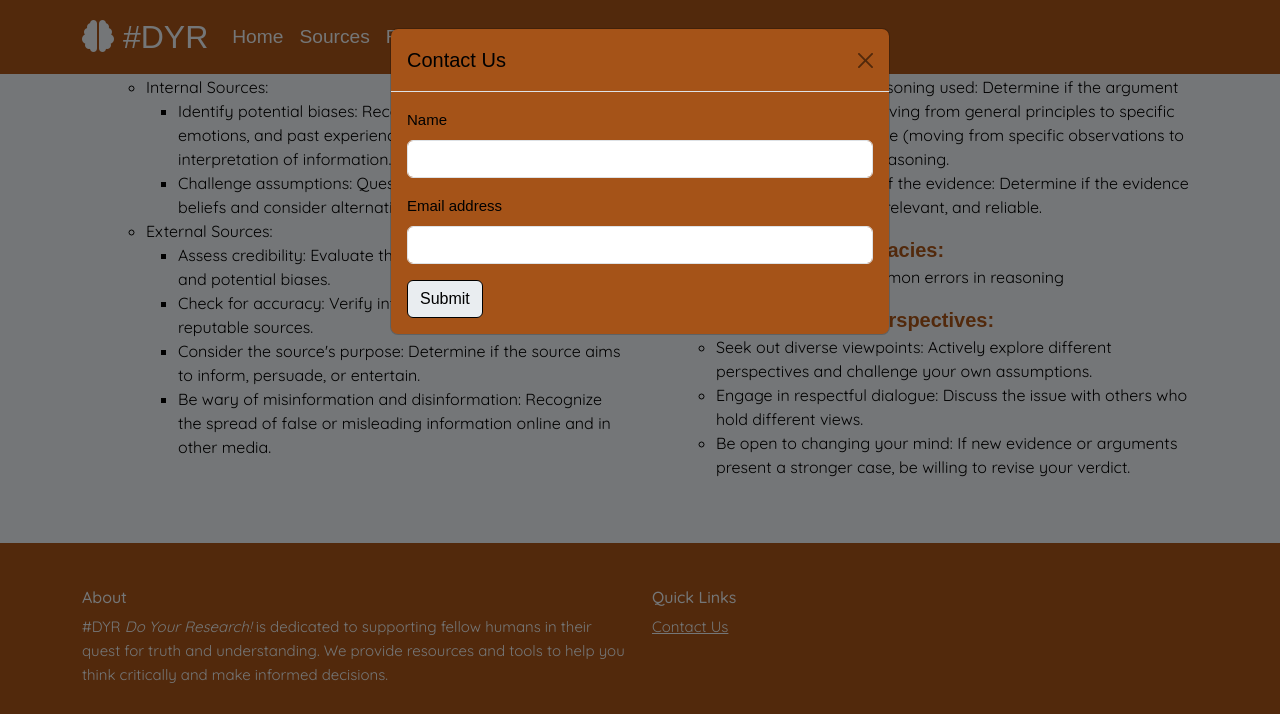
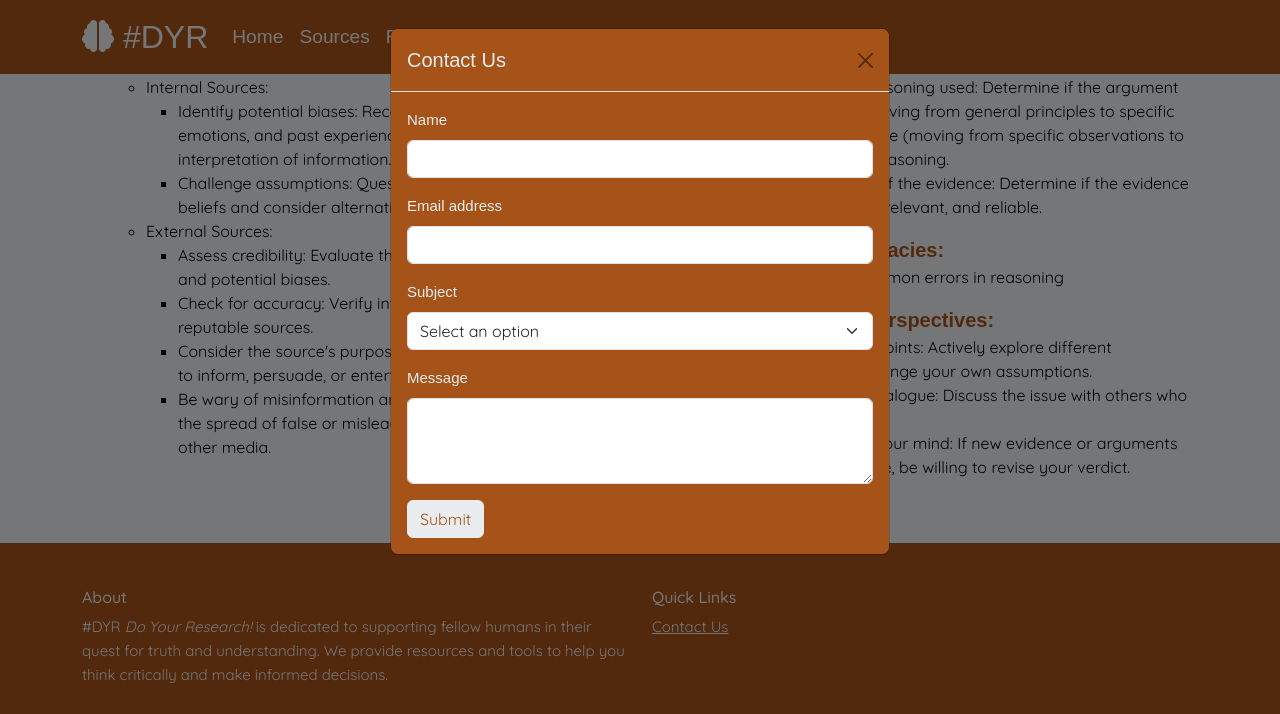
Before and after one commit to joe-aswonvos/ci-bootstrap-individual-project, a plain HTML site: page index.html in a window 1280 px wide. Both pictures are taken after a click on the link "Contact Us". Shown: the part 2864-3578 px from the top of the page. Drawn offline with nearby package versions, Linux system fonts and the light colour scheme; a web font is replaced by a local one.

Commit message:
Update form style and content

```diff
--- a/assets/css/style.css
+++ b/assets/css/style.css
@@ -382,20 +382,33 @@ footer .social-icons a {
 
 #contactModal .modal-content {
     background-color: var(--primary-color);
-    color: var(--secondary-color);
+    color: var(--tertiary-color);
+}
+
+#contactModal .modal-header {
+    background-color: var(--primary-color);
+    color: var(--tertiary-color);
+    font-family: var(--primary-font);
+}
+
+#contactForm .form-label {
     font-family: var(--primary-font);
 }
 
 #contactModal .btn {
     background-color: var(--tertiary-color);
-    color: var(--secondary-color);
-    border-color: var(--secondary-color);
+    color: var(--primary-color);
+    border-color: var(--tertiary-color);
 }
 
 #thankYouToast .toast-header{
     background-color: var(--secondary-color);
     color: var(--primary-color);
     font-family: var(--primary-font);
+}
+
+#thankYouToast .toast-body{
+    color: var(--primary-color);
 }
 
 #thankYouToast .btn-close{
--- a/index.html
+++ b/index.html
@@ -1319,6 +1319,8 @@
       </div>
       <hr />
     </div>
+
+
     <div class="container">
       <div class="row">
         <div class="col-md-8 col-sm-6 col-xs-12">
@@ -1364,6 +1366,18 @@
                 <label for="email" class="form-label">Email address</label>
                 <input type="email" class="form-control" id="email" autocomplete="email" required>
               </div>
+              <div class="mb-3">
+                <label for="subject" class="form-label">Subject</label>
+                <select class="form-select" id="subject" required>
+                  <option value="" disabled selected>Select an option</option>
+                  <option value="feedback">Feedback</option>
+                  <option value="request">Request Explanation</option>
+                </select>
+              </div>
+              <div class="mb-3">
+                <label for="message" class="form-label">Message</label>
+                <textarea class="form-control" id="message" rows="3" required></textarea>
+              </div>
               <button type="submit" class="btn btn-primary">Submit</button>
             </form>
           </div>
```
Also changed, not shown: 1 other file.
